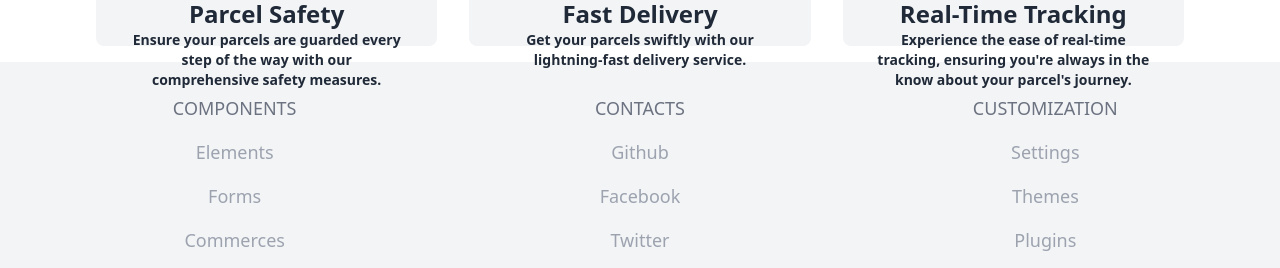
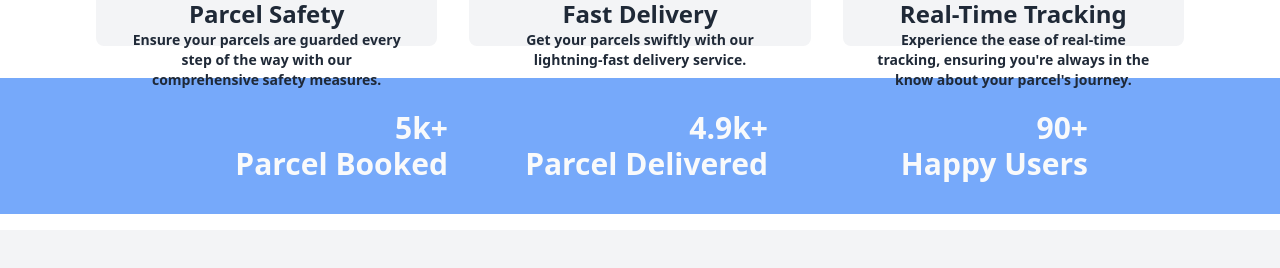
Before and after one commit to MoniruzzamanBillal/ph-assignment-12-client, a React (Vite) app: page / in a window 1280 px wide. Shown: the part 1072-1340 px from the top of the page. Built offline with nearby package versions, Linux system fonts and the light colour scheme.

Commit message:
statistics section added

```diff
--- a/src/Components/FeatureCard.jsx
+++ b/src/Components/FeatureCard.jsx
@@ -3,7 +3,7 @@ import React from "react";
 const FeatureCard = ({ feature }) => {
   const { cardImg, cardTitle, cardSummery } = feature;
   return (
-    <div className="flex group flex-col items-center justify-between rounded-lg bg-gray-100 dark:bg-gray-600 p-4 lg:p-8  cursor-pointer relative m-auto w-[94%] xsm:w-full h-[13rem] xsm:h-[15rem] md:h-[16rem] xmd:h-[18rem] ">
+    <div className="flex group flex-col items-center justify-between rounded-lg bg-gray-100 dark:bg-gray-600 p-4 lg:p-8  cursor-pointer relative m-auto w-[94%] xsm:w-full h-[13rem] xsm:h-[15rem] md:h-[16rem] xmd:h-[18rem] hover:shadow-lg ">
       {/* top border  */}
 
       {/* top line  */}
--- a/src/Components/NavBar.jsx
+++ b/src/Components/NavBar.jsx
@@ -2,10 +2,7 @@ import React, { useContext, useEffect, useState } from "react";
 import { Link, NavLink } from "react-router-dom";
 import { BsFillSunFill, BsFillMoonFill } from "react-icons/bs";
 import { RiMenu3Fill, RiCloseFill, RiXingLine } from "react-icons/ri";
-import {
-  MdOutlineCircleNotifications,
-  MdOutlineNotifications,
-} from "react-icons/md";
+import { MdOutlineNotifications } from "react-icons/md";
 
 const navLink = [
   {
@@ -91,7 +88,7 @@ const NavBar = () => {
             {/* notification icon  */}
             <div className="notificationIcon   ml-2 relative z-[10] ">
               <MdOutlineNotifications className="text-2xl" />
-              <div className="absolute inline-flex items-center justify-center w-[1.2rem] h-[1.2rem] text-xs  text-white  border border-white rounded-full -top-1.5 -end-1.5 dark:border-gray-900">
+              <div className=" bg-red-500 absolute inline-flex items-center justify-center w-[1.2rem] h-[1.2rem] text-xs  text-white  border border-white rounded-full -top-1.5 -end-1.5 dark:border-gray-900">
                 8
               </div>
             </div>
--- /dev/null
+++ b/src/Components/Statistics.jsx
@@ -0,0 +1,40 @@
+import React from "react";
+
+const CounterData = [
+  {
+    number: "5k",
+    text: "Parcel Booked",
+  },
+  {
+    number: "4.9k",
+    text: "Parcel Delivered",
+  },
+  {
+    number: "90",
+    text: "Happy Users",
+  },
+];
+
+const Statistics = () => {
+  return (
+    <div className="CounterContainer bg-blue-400 py-8 ">
+      <div className="container">
+        <div className="counter w-[80%] m-auto ">
+          <div className="counterWrapper flex justify-evenly ">
+            {CounterData.map((ele, index) => (
+              <div
+                className="counterItem flex flex-col justify-end items-end   w-[25%] text-gray-50 text-3xl font-semibold  "
+                key={index}
+              >
+                <h3 className="counterNumber  ">{ele.number}+</h3>
+                <h4 className="counterTitle  ">{ele.text}</h4>
+              </div>
+            ))}
+          </div>
+        </div>
+      </div>
+    </div>
+  );
+};
+
+export default Statistics;
--- a/src/Pages/Home.jsx
+++ b/src/Pages/Home.jsx
@@ -1,6 +1,7 @@
 import React from "react";
 import HomeBanner from "../Components/HomeBanner";
 import Feature from "../Components/Feature";
+import Statistics from "../Components/Statistics";
 
 const Home = () => {
   return (
@@ -18,6 +19,12 @@ const Home = () => {
         </div>
         {/* feature section  */}
 
+        {/* statistics section  */}
+        <div className="statisticsSection py-4  ">
+          <Statistics />
+        </div>
+        {/* statistics section  */}
+
         {/*  */}
       </div>
     </div>
```
